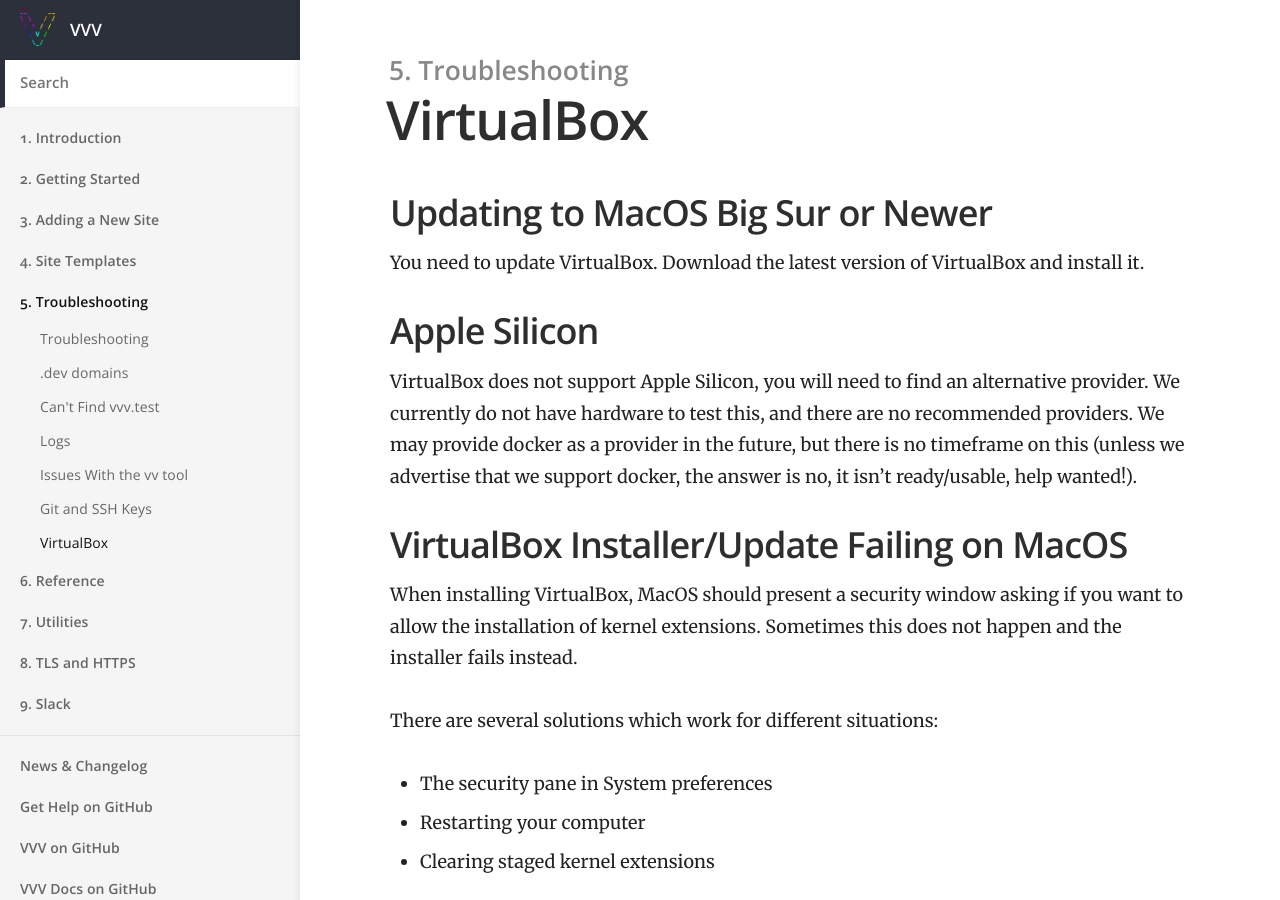
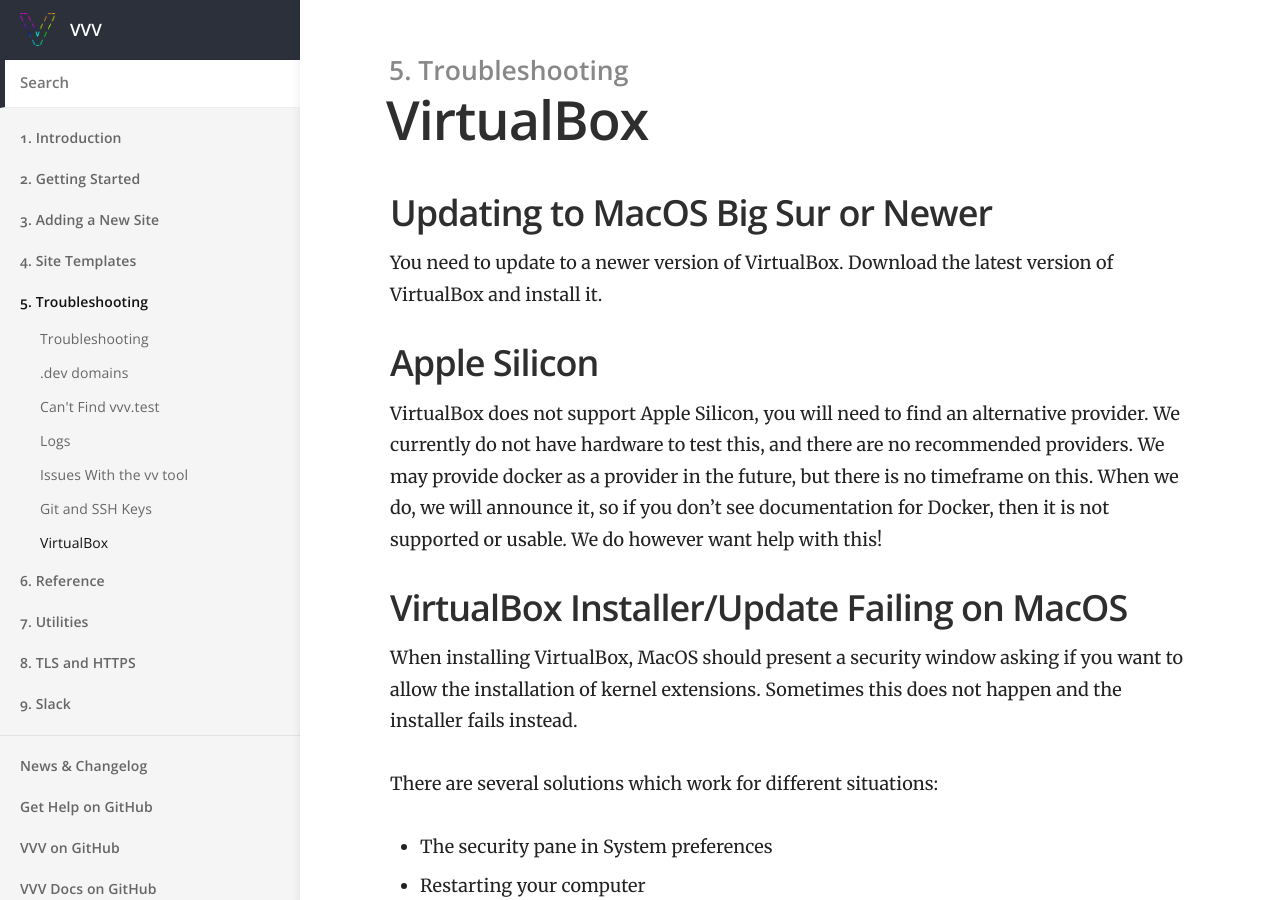
Before and after one commit to Varying-Vagrant-Vagrants/varyingvagrantvagrants.org, a Jekyll site: the page built from docs/en-US/troubleshooting/virtualbox.md, in a window 1280 px wide and 900 px high. Built offline with Jekyll 4.4.1, drawn with Linux system fonts in a browser that asks for light colours.

Commit message:
Update virtualbox.md

```diff
--- a/docs/en-US/troubleshooting/virtualbox.md
+++ b/docs/en-US/troubleshooting/virtualbox.md
@@ -2,17 +2,17 @@
 category: 5. Troubleshooting
 order: 9
 title: VirtualBox
-description: Common VirtualBox issuees.
+description: VirtualBox installation issues.
 permalink: /docs/en-US/troubleshooting/virtualbox
 ---
 
 ## Updating to MacOS Big Sur or Newer
 
-You need to update VirtualBox. Download the latest version of VirtualBox and install it.
+You need to update to a newer version of VirtualBox. Download the latest version of VirtualBox and install it.
 
 ## Apple Silicon
 
-VirtualBox does not support Apple Silicon, you will need to find an alternative provider. We currently do not have hardware to test this, and there are no recommended providers. We may provide docker as a provider in the future, but there is no timeframe on this (unless we advertise that we support docker, the answer is no, it isn't ready/usable, help wanted!).
+VirtualBox does not support Apple Silicon, you will need to find an alternative provider. We currently do not have hardware to test this, and there are no recommended providers. We may provide docker as a provider in the future, but there is no timeframe on this. When we do, we will announce it, so if you don't see documentation for Docker, then it is not supported or usable. We do however want help with this!
 
 ## VirtualBox Installer/Update Failing on MacOS
 
```
